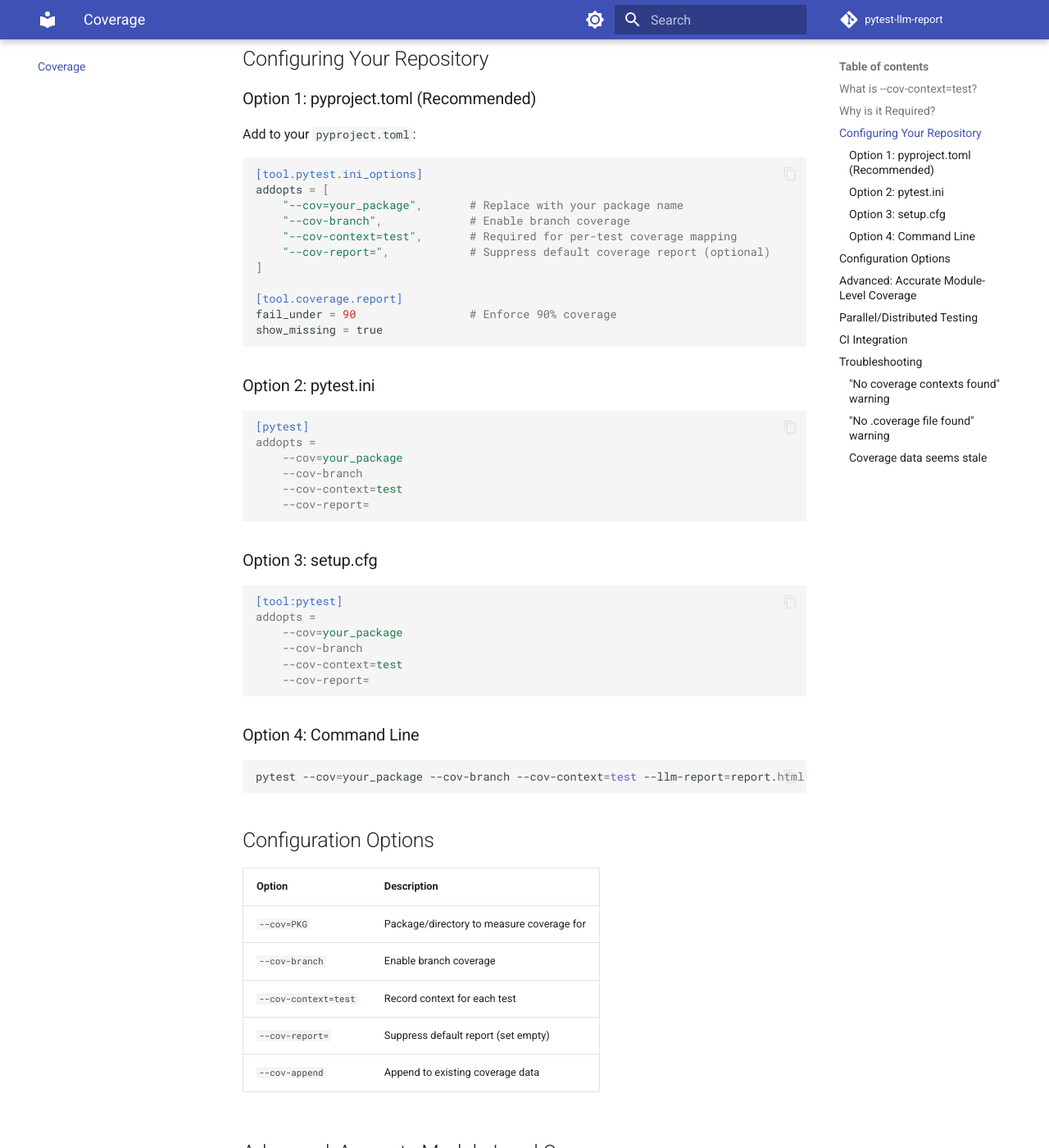
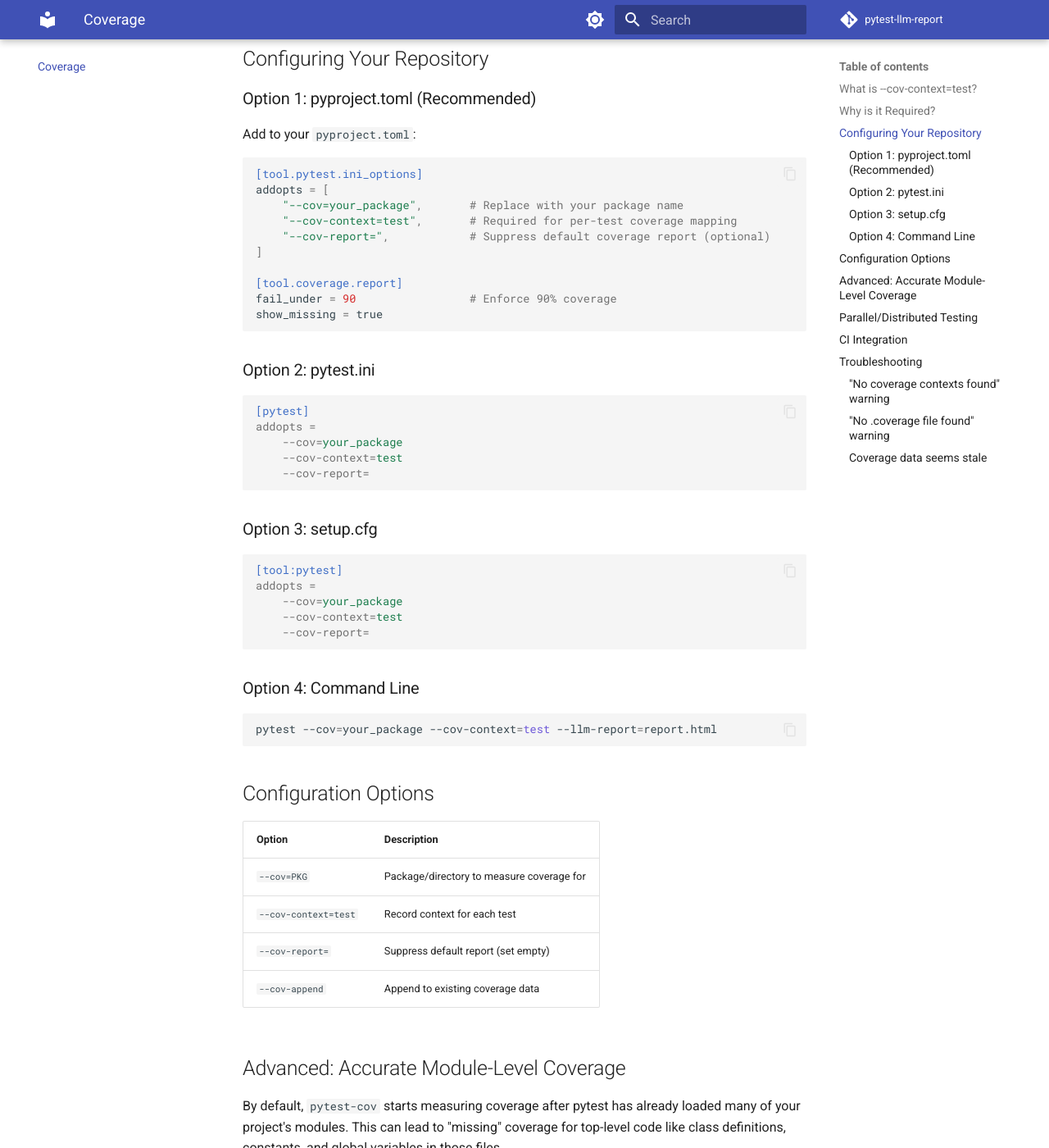
Before and after one commit to palakpsheth/pytest-llm-report, an MkDocs documentation site: the page built from docs/coverage.md, in a window 1280 px wide and 1400 px high, scrolled down 591 px. Shown: the whole window at 82% size. Built offline with MkDocs 1.6.1 and Material for MkDocs 9.7.7, drawn with Linux system fonts in a browser that asks for light colours; comment, search, counter and statistics services are not loaded; some of the changed text lies outside the part shown.

Commit message:
more tests

````diff
--- a/codecov.yml
+++ b/codecov.yml
@@ -4,6 +4,8 @@ coverage:
     project:
       default:
         target: 90%
+        threshold: 2
 
 ignore:
   - "src/pytest_llm_report/templates/**/*"
+  - "tests/**"
--- a/docs/coverage.md
+++ b/docs/coverage.md
@@ -25,7 +25,6 @@ Add to your `pyproject.toml`:
 [tool.pytest.ini_options]
 addopts = [
     "--cov=your_package",       # Replace with your package name
-    "--cov-branch",             # Enable branch coverage
     "--cov-context=test",       # Required for per-test coverage mapping
     "--cov-report=",            # Suppress default coverage report (optional)
 ]
@@ -42,7 +41,6 @@ show_missing = true
 [pytest]
 addopts =
     --cov=your_package
-    --cov-branch
     --cov-context=test
     --cov-report=
 ```
@@ -53,7 +51,6 @@ addopts =
 [tool:pytest]
 addopts =
     --cov=your_package
-    --cov-branch
     --cov-context=test
     --cov-report=
 ```
@@ -61,7 +58,7 @@ addopts =
 ### Option 4: Command Line
 
 ```bash
-pytest --cov=your_package --cov-branch --cov-context=test --llm-report=report.html
+pytest --cov=your_package --cov-context=test --llm-report=report.html
 ```
 
 ## Configuration Options
@@ -69,7 +66,6 @@ pytest --cov=your_package --cov-branch --cov-context=test --llm-report=report.ht
 | Option | Description |
 |--------|-------------|
 | `--cov=PKG` | Package/directory to measure coverage for |
-| `--cov-branch` | Enable branch coverage |
 | `--cov-context=test` | Record context for each test |
 | `--cov-report=` | Suppress default report (set empty) |
 | `--cov-append` | Append to existing coverage data |
@@ -85,7 +81,7 @@ If you need accurate coverage for these early imports (common for plugin develop
 coverage erase
 
 # Run with coverage wrapper
-coverage run --branch -m pytest -o "addopts=" -p no:pytest-cov
+coverage run -m pytest -o "addopts=" -p no:pytest-cov
 
 # View report
 coverage report
@@ -98,13 +94,13 @@ The `-o "addopts=" -p no:pytest-cov` flags are recommended to prevent conflicts
 For `pytest-xdist` (parallel testing), coverage data is automatically combined when using `pytest-cov`:
 
 ```bash
-pytest -n auto --cov=your_package --cov-branch --cov-context=test --llm-report=report.html
+pytest -n auto --cov=your_package --cov-context=test --llm-report=report.html
 ```
 
 When using `coverage run` with `xdist`, make sure to use `coverage combine` if running manually:
 
 ```bash
-coverage run --branch -p -m pytest -n auto ...
+coverage run -p -m pytest -n auto ...
 coverage combine
 coverage report
 ```
@@ -118,7 +114,7 @@ Recommended CI command for full accuracy:
 ```yaml
 - name: Run tests and collect coverage
   run: |
-    coverage run --branch -m pytest \
+    coverage run -m pytest \
       -o "addopts=" \
       -p no:pytest-cov \
       --llm-report=report.html \
--- a/pyproject.toml
+++ b/pyproject.toml
@@ -91,7 +91,6 @@ addopts = [
     "-ra",
     "-q",
     "--cov=src/pytest_llm_report",
-    "--cov-branch",
     "--cov-context=test",
     "--cov-report=",
     # The following options cause an HTML and JSON LLM report to be generated
@@ -119,7 +118,7 @@ include_phase = "run"
 
 [tool.coverage.run]
 source = ["src/pytest_llm_report"]
-branch = true
+branch = false
 omit = [
     "src/pytest_llm_report/__about__.py",
     "src/pytest_llm_report/__init__.py",
````
Also changed, not shown: CONTRIBUTING.md (+4 -4 lines), docs/index.md (+1 -1 lines), docs/troubleshooting.md (+1 -1 lines), 4 other files.
